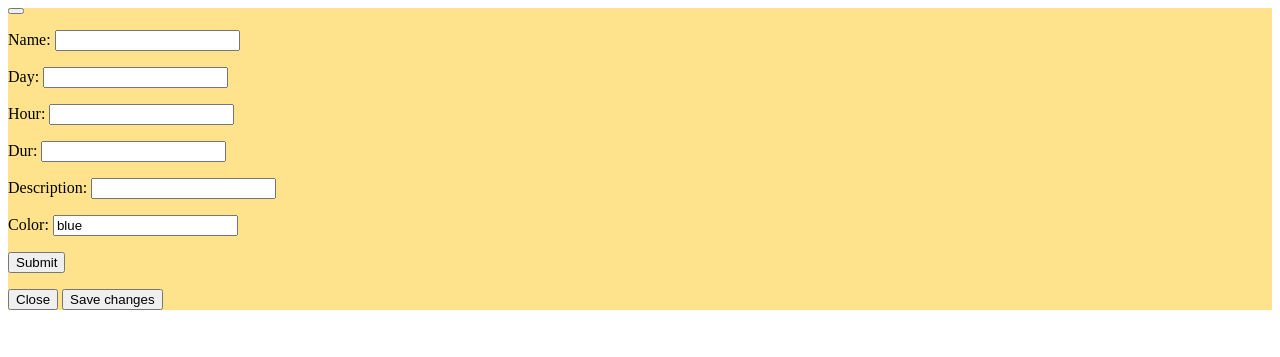
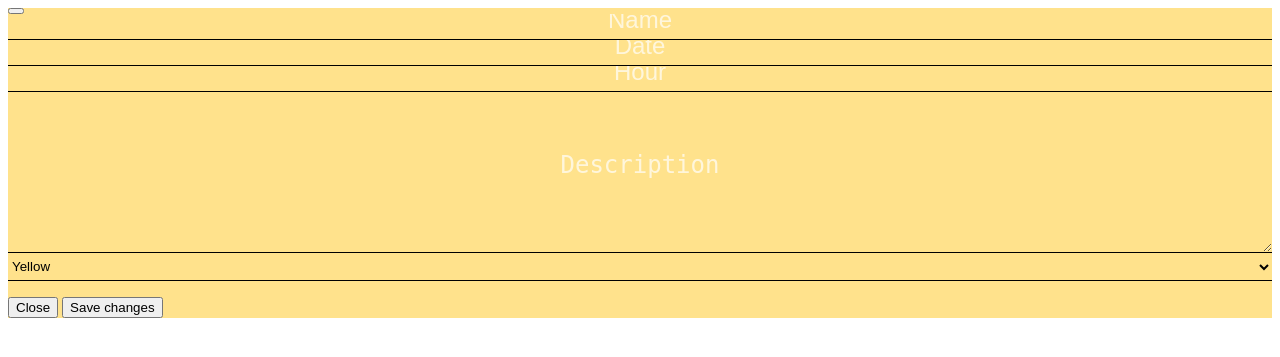
Before and after one commit to LuisEduardoF/ToDoList, a Django app: template todo/to_do_list/templates/forms/event_form.html in a window 1280 px wide. Shown: the top 357 px of the page. Run offline with Django 4.2, Linux system fonts and the light colour scheme; the template is opened without the code that fills it: values that come from a table or form of the project are taken from there, others are empty; some libraries are stand-ins or nearby versions.

Commit message:
:art: Improved forms

```diff
--- a/todo/to_do_list/forms.py
+++ b/todo/to_do_list/forms.py
@@ -1,14 +1,16 @@
 from django import forms
 from .models import Event
-
+import datetime as dt
+COLOR_CHOICES = [(c, c.capitalize()) for c in ["yellow", "green", "brown", "blue", "purple", "orange"]]
 class EventForm(forms.ModelForm):
     class Meta:
         model = Event
-        fields = ["name","day", "hour","dur","description","color"]
+        fields = ["name","day", "hour","description","color"]
 
-        widget = {'name': forms.TextInput(attrs={'class':'form-control'}),
-        'day': forms.DateTimeInput(attrs={'class':'form-control'}),
-        'hour': forms.Select(attrs={'class':'form-control'}),
-        'dur': forms.TextInput(attrs={'class':'form-control'}),
-        'description': forms.Textarea(attrs={'class':'form-control'}),
-        'color': forms.TextInput(attrs={'class':'form-control'})}
+        widgets = {
+        "name": forms.TextInput(attrs={"class": "form-control custom-input", "placeholder": "Name"}),
+        "day": forms.DateInput(attrs={"class": "form-control custom-input", "placeholder": "Date", "onfocus":"(this.type='date')"}),
+        "hour": forms.TextInput(attrs={"class": "form-control custom-input", "placeholder": "Hour", "onfocus":"(this.type='time')", "min": "07:00", "max":"22:00"}),
+        "description": forms.Textarea(attrs={"class": "form-control custom-input", "placeholder": "Description"}),
+        "color": forms.Select(choices=COLOR_CHOICES, attrs={"class": "form-control custom-input colors", "placeholder": "Color", "id":"colors", "onfocus":"(this.type='color')", "onchange":"change();"}),
+    }
--- a/todo/to_do_list/models.py
+++ b/todo/to_do_list/models.py
@@ -8,27 +8,27 @@ from datetime import date
 
 # Create your views here.
 class Event(models.Model):
-    hour = models.DateTimeField()
-    day = models.DateTimeField()
-    dur = models.DurationField()
-    name = models.CharField(max_length=10)
-    description = models.CharField(max_length=200)
-    color = models.CharField(max_length=200, default="blue")
+    hour = models.DateTimeField(verbose_name="")
+    day = models.DateTimeField(verbose_name="")
+    dur = models.DurationField(verbose_name="")
+    name = models.CharField(max_length=10, verbose_name="")
+    description = models.CharField(max_length=200, verbose_name="")
+    color = models.CharField(max_length=200, default="", verbose_name="")
 
 
 class Routine(Event):
     repeat = models.JSONField(default=dict)
 
     @classmethod
-    def create(cls, name, day, hour, dur, description, repeat):
-        rtn = cls(name = name, day=day, dur=dur, hour=hour, description=description, repeat=repeat)
+    def create(cls, name, day, hour, description, repeat):
+        rtn = cls(name = name, day=day, hour=hour, description=description, repeat=repeat)
         return rtn
 
 class Schedule(Event):
 
     @classmethod
-    def create(cls, name, day, hour, dur):
-        sch = cls(name = name, day=day, dur=dur, hour=hour, description=description)
+    def create(cls, name, day, hour):
+        sch = cls(name = name, day=day, hour=hour, description=description)
         return sch
 
 class Day(models.Model):
--- /dev/null
+++ b/todo/to_do_list/static/css/form_style.css
@@ -0,0 +1,45 @@
+.custom-input {
+    border: none;
+    border-bottom: 1px solid #000; /* Customize the color as needed */
+    padding: 5px 0; /* Add padding to give some space between the text and the line */
+    background-color: transparent; /* Optional: Set the background color as needed */
+    width: 100%; /* Ensure the input takes the full width */
+    position: relative;
+}
+
+.custom-input::placeholder {
+    text-align: center;
+    position: absolute;
+    top: 50%;
+    color: #FFFFFF;
+    font-size: 1.5rem;
+    padding-bottom: 15px;
+    left: 0;
+    transform: translateY(-50%);
+    width: 100%;
+    opacity: 0.7; /* Adjust the opacity as needed */
+}
+
+.colors option[value="yellow"] {
+    background: #ffe28c;
+}
+
+.colors option[value="green"] {
+    background: #d5e5a3;
+}
+
+.colors option[value="brown"] {
+    background: #d6c1ab;
+}
+
+.colors option[value="blue"] {
+    background: #b8d8d8;
+}
+
+.colors option[value="purple"] {
+    background: #baa9ba;
+}
+
+.colors option[value="orange"] {
+    background: #ff8f5e;
+}
--- /dev/null
+++ b/todo/to_do_list/static/js/change.js
@@ -0,0 +1,8 @@
+function change() {
+    var x = document.getElementById("colors").value;
+    var modal = document.getElementById("postit");
+    console.log(x, modal)
+    colors = {"yellow": "#ffe28c", "green":"#d5e5a3", "brown":"#d6c1ab", "blue":"#b8d8d8", "purple":"#baa9ba", "orange":"#ff8f5e"}
+    modal.style.backgroundColor = colors[x]
+    console.log(colors)
+}
--- a/todo/to_do_list/templates/forms/event_form.html
+++ b/todo/to_do_list/templates/forms/event_form.html
@@ -1,24 +1,41 @@
 <!-- your_app_name/templates/person_form.html -->
 
 {% load crispy_forms_tags %}
-
+{% load static %}
+<link href="{% static 'css/form_style.css' %}" rel="stylesheet">
 <div class="modal fade" id="exampleModal" tabindex="-1" aria-labelledby="exampleModalLabel" aria-hidden="true">
     <div class="modal-dialog modal-dialog-centered">
-      <div class="modal-content" style="background-color: #ffe28c;">
+      <div class="modal-content" id="postit" style="background-color: #ffe28c;">
         <div class="modal-header border-0">
           <button type="button" class="btn-close" data-bs-dismiss="modal" aria-label="Close"></button>
         </div>
         <div class="modal-body">
             <form method="post">
                 {% csrf_token %}
-                {{ form.as_p }}
-                <button type="submit">Submit</button>
+                <div class="mb-3">
+                  {{ form.name|as_crispy_field }}
+                </div>
+                <div class="row">
+                  <div class="col">
+                    {{ form.day|as_crispy_field }}
+                  </div>
+                  <div class="col">
+                    {{ form.hour|as_crispy_field }}
+                  </div>
+                </div>
+                <div class="mb-3">
+                  {{ form.description|as_crispy_field }}
+                </div>
+                <div class="mb-3">
+                  {{ form.color|as_crispy_field }}
+                </div>
             </form>
         </div>
         <div class="modal-footer border-0">
           <button type="button" class="btn btn-outline-danger" data-bs-dismiss="modal">Close</button>
-          <button type="button" class="btn btn-outline-primary">Save changes</button>
+          <button type="submit" class="btn btn-outline-primary">Save changes</button>
         </div>
       </div>
     </div>
-  </div>
+    <script src="{% static 'js/change.js' %}"></script>
+</div>
--- a/todo/to_do_list/urls.py
+++ b/todo/to_do_list/urls.py
@@ -5,5 +5,4 @@ from django.conf.urls.static import static
 
 urlpatterns = [
     path('main/', views.event_list, name='main'),
-    path('add/', views.EventCreateView.as_view(), name='event_add'),
 ]
```
Also changed, not shown: todo/to_do_list/static/css/style.css (+1 -7 lines), todo/to_do_list/views.py (+3 -9 lines), 1 other file.
